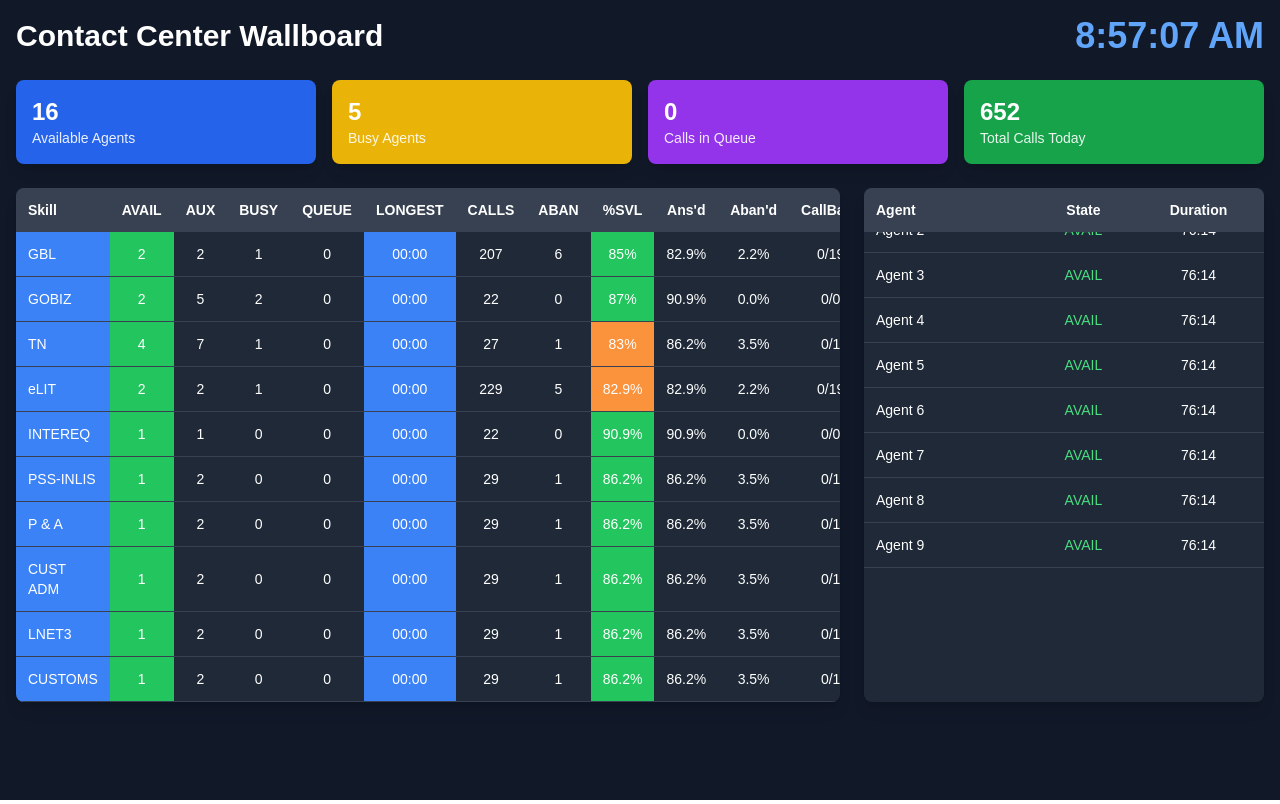
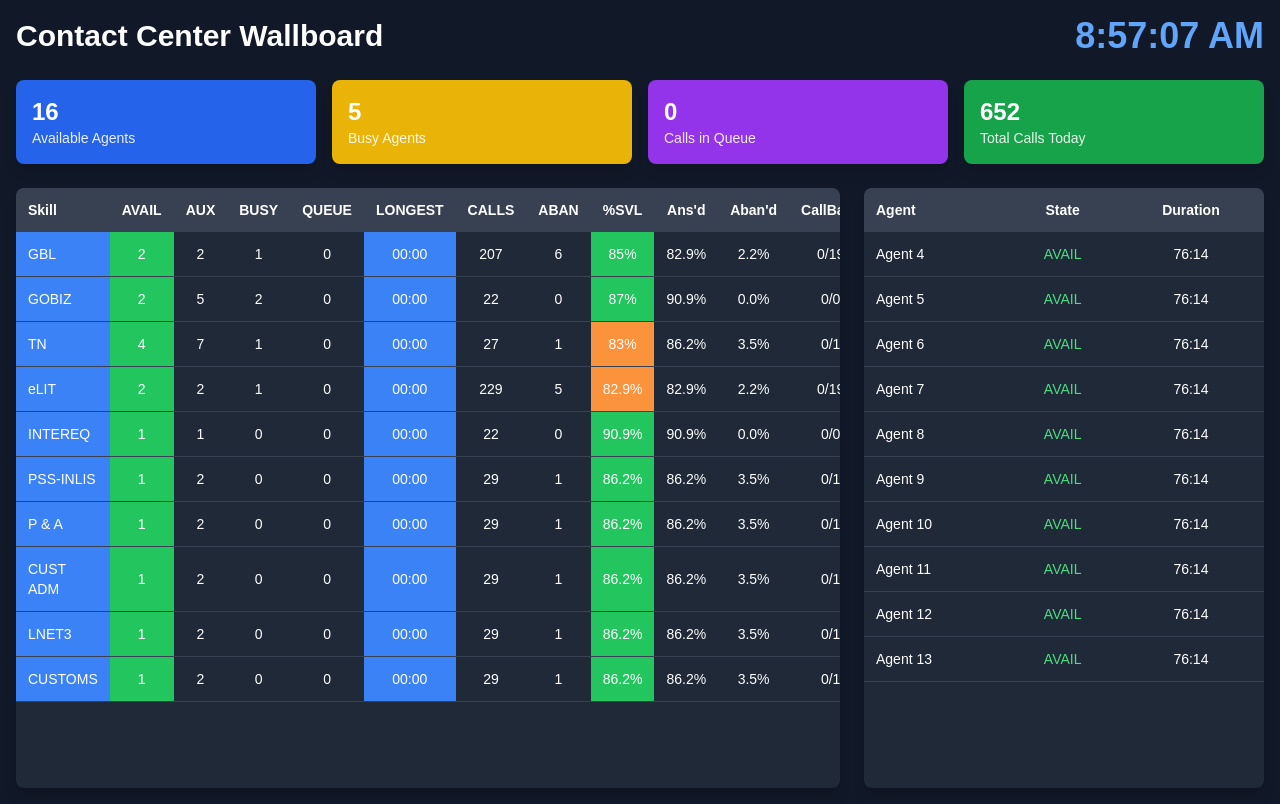
Before and after one commit to HIMATEJAL/wallboard, a Next.js app: page / in a window 1280 px wide. Built offline with nearby package versions, Linux system fonts and the light colour scheme.

Commit message:
All Functions working - Final Draft

```diff
--- a/components/complete-wallboard.tsx
+++ b/components/complete-wallboard.tsx
@@ -2,40 +2,37 @@ import React, { useState, useEffect, useRef } from 'react';
 
 const WallboardDashboard = () => {
   const [currentTime, setCurrentTime] = useState(new Date());
-  const agentTableRef = useRef(null);
-  const [scrollPosition, setScrollPosition] = useState(0);
+  const [currentPage, setCurrentPage] = useState(0);
+  const AGENTS_PER_PAGE = 10; // Adjust this number based on your needs
 
-  useEffect(() => {
-    const timer = setInterval(() => {
-      setCurrentTime(new Date());
-    }, 1000);
+  // Move state declarations before the useEffect
+  const [agents] = useState([
+    { name: 'Selina', state: 'ACD', duration: '4:33' },
+    { name: 'Alonza', state: 'ACD', duration: '3:31' },
+    { name: 'KahCheong1', state: 'ACD', duration: '1:10' },
+    { name: 'Kevin', state: 'ACD', duration: '0:53' },
+    { name: 'Raidah', state: 'ACD', duration: '0:16' },
+    { name: 'Jeremy', state: 'ACW', duration: '2:57' },
+    { name: 'Jane', state: 'ACW', duration: '1:41' },
+    { name: 'Agent 1', state: 'AVAIL', duration: '76:14' },
+    { name: 'Agent 2', state: 'AVAIL', duration: '76:14' },
+    { name: 'Agent 3', state: 'AVAIL', duration: '76:14' },
+    { name: 'Agent 4', state: 'AVAIL', duration: '76:14' },
+    { name: 'Agent 5', state: 'AVAIL', duration: '76:14' },
+    { name: 'Agent 6', state: 'AVAIL', duration: '76:14' },
+    { name: 'Agent 7', state: 'AVAIL', duration: '76:14' },
+    { name: 'Agent 8', state: 'AVAIL', duration: '76:14' },
+    { name: 'Agent 9', state: 'AVAIL', duration: '76:14' },
+    { name: 'Agent 10', state: 'AVAIL', duration: '76:14' },
+    { name: 'Agent 11', state: 'AVAIL', duration: '76:14' },
+    { name: 'Agent 12', state: 'AVAIL', duration: '76:14' },
+    { name: 'Agent 13', state: 'AVAIL', duration: '76:14' },
+    { name: 'Agent 14', state: 'AVAIL', duration: '76:14' },
 
-    const scrollInterval = setInterval(() => {
-      if (agentTableRef.current) {
-        const { scrollHeight, clientHeight } = agentTableRef.current;
-        if (scrollHeight > clientHeight) {
-          if (scrollPosition >= scrollHeight - clientHeight) {
-            setScrollPosition(0);
-          } else {
-            setScrollPosition(prev => prev + clientHeight);
-          }
-        }
-      }
-    }, 5000);
 
-    return () => {
-      clearInterval(timer);
-      clearInterval(scrollInterval);
-    };
-  }, [scrollPosition]);
+    // Add the rest of your agents here...
+  ]);
 
-  useEffect(() => {
-    if (agentTableRef.current) {
-      agentTableRef.current.scrollTop = scrollPosition;
-    }
-  }, [scrollPosition]);
-
-  // Combined skills data with both aggregate and individual skills
   const [skills] = useState([
     // Aggregate skills (displayed with highlighting)
     {
@@ -191,33 +188,44 @@ const WallboardDashboard = () => {
     // Add the rest of your individual skills here...
   ]);
 
-  // Agent data
-  const [agents] = useState([
-    { name: 'Selina', state: 'ACD', duration: '4:33' },
-    { name: 'Alonza', state: 'ACD', duration: '3:31' },
-    { name: 'KahCheong1', state: 'ACD', duration: '1:10' },
-    { name: 'Kevin', state: 'ACD', duration: '0:53' },
-    { name: 'Raidah', state: 'ACD', duration: '0:16' },
-    { name: 'Jeremy', state: 'ACW', duration: '2:57' },
-    { name: 'Jane', state: 'ACW', duration: '1:41' },
-    { name: 'Agent 1', state: 'AVAIL', duration: '76:14' },
-    { name: 'Agent 2', state: 'AVAIL', duration: '76:14' },
-    { name: 'Agent 3', state: 'AVAIL', duration: '76:14' },
-    { name: 'Agent 4', state: 'AVAIL', duration: '76:14' },
-    { name: 'Agent 5', state: 'AVAIL', duration: '76:14' },
-    { name: 'Agent 6', state: 'AVAIL', duration: '76:14' },
-    { name: 'Agent 7', state: 'AVAIL', duration: '76:14' },
-    { name: 'Agent 8', state: 'AVAIL', duration: '76:14' },
-    { name: 'Agent 9', state: 'AVAIL', duration: '76:14' },
-    { name: 'Agent 10', state: 'AVAIL', duration: '76:14' },
-    { name: 'Agent 11', state: 'AVAIL', duration: '76:14' },
-    { name: 'Agent 12', state: 'AVAIL', duration: '76:14' },
-    { name: 'Agent 13', state: 'AVAIL', duration: '76:14' },
-    { name: 'Agent 14', state: 'AVAIL', duration: '76:14' },
+  // Add state priority mapping
+  const statePriority = {
+    'ACD': 1,
+    'ACW': 2,
+    'AVAIL': 3,
+    'AUX': 4
+  };
 
+  // Sort function for agents
+  const sortAgents = (agents) => {
+    return [...agents].sort((a, b) => {
+      const priorityA = statePriority[a.state] || 999;
+      const priorityB = statePriority[b.state] || 999;
+      return priorityA - priorityB;
+    });
+  };
 
-    // Add the rest of your agents here...
-  ]);
+  useEffect(() => {
+    const timer = setInterval(() => {
+      setCurrentTime(new Date());
+    }, 1000);
+
+    const pageTransitionInterval = setInterval(() => {
+      const totalPages = Math.ceil(agents.length / AGENTS_PER_PAGE);
+      setCurrentPage(current => (current + 1) % totalPages);
+    }, 5000);
+
+    return () => {
+      clearInterval(timer);
+      clearInterval(pageTransitionInterval);
+    };
+  }, [agents.length, AGENTS_PER_PAGE]);
+
+  // Apply sorting before slicing for display
+  const displayedAgents = sortAgents(agents).slice(
+    currentPage * AGENTS_PER_PAGE,
+    (currentPage + 1) * AGENTS_PER_PAGE
+  );
 
   // Get color based on SLA value
   const getSLAColor = (value) => {
@@ -308,10 +316,7 @@ const WallboardDashboard = () => {
 
         {/* Agent Status Table */}
         <div className="bg-gray-800 rounded-lg shadow-lg overflow-hidden">
-          <div
-            ref={agentTableRef}
-            className="overflow-y-auto h-96 transition-all duration-1000 ease-in-out"
-          >
+          <div className="h-[600px]">
             <table className="w-full text-sm text-white">
               <thead className="bg-gray-700 sticky top-0">
                 <tr>
@@ -320,8 +325,8 @@ const WallboardDashboard = () => {
                   <th className="p-3">Duration</th>
                 </tr>
               </thead>
-              <tbody>
-                {agents.map((agent, index) => (
+              <tbody className="transition-all duration-500">
+                {displayedAgents.map((agent, index) => (
                   <tr key={index} className="border-b border-gray-700">
                     <td className="p-3">{agent.name}</td>
                     <td className={`p-3 text-center ${
```
